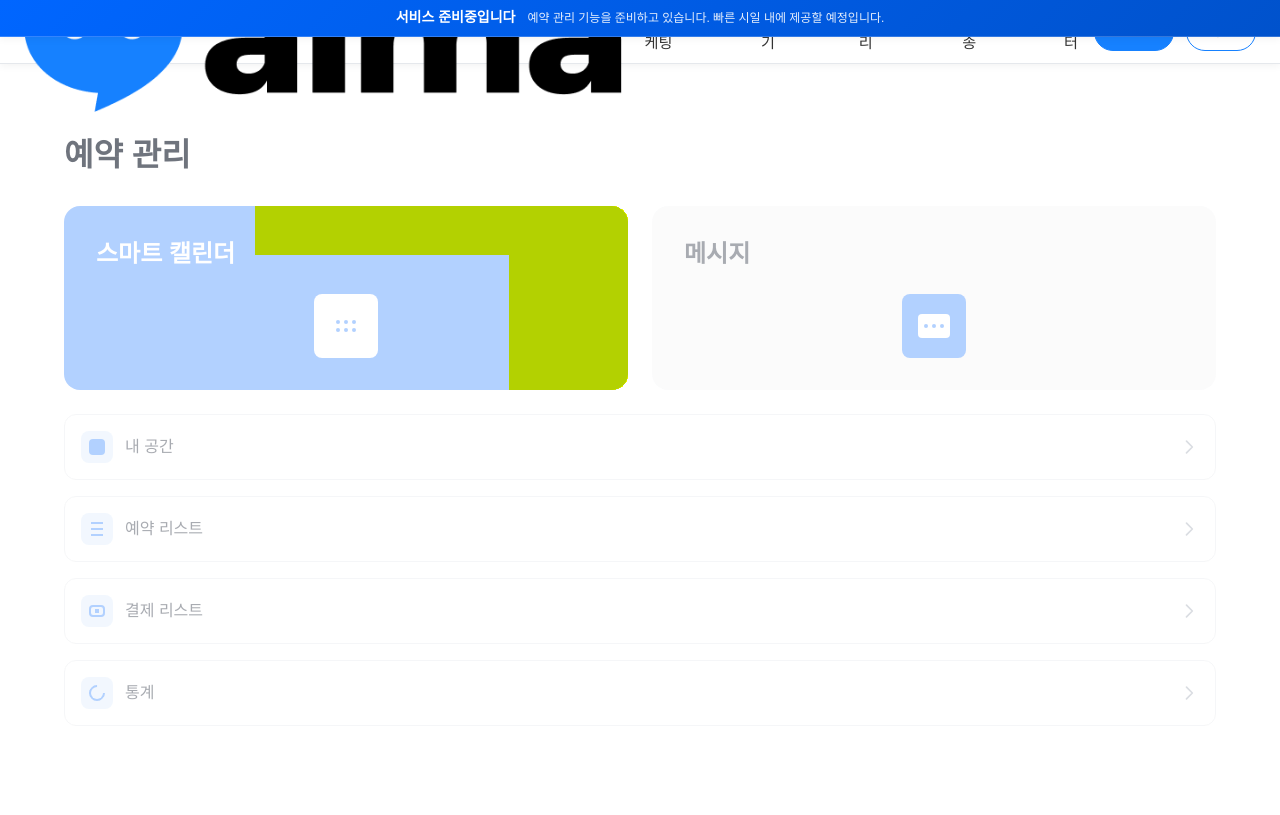
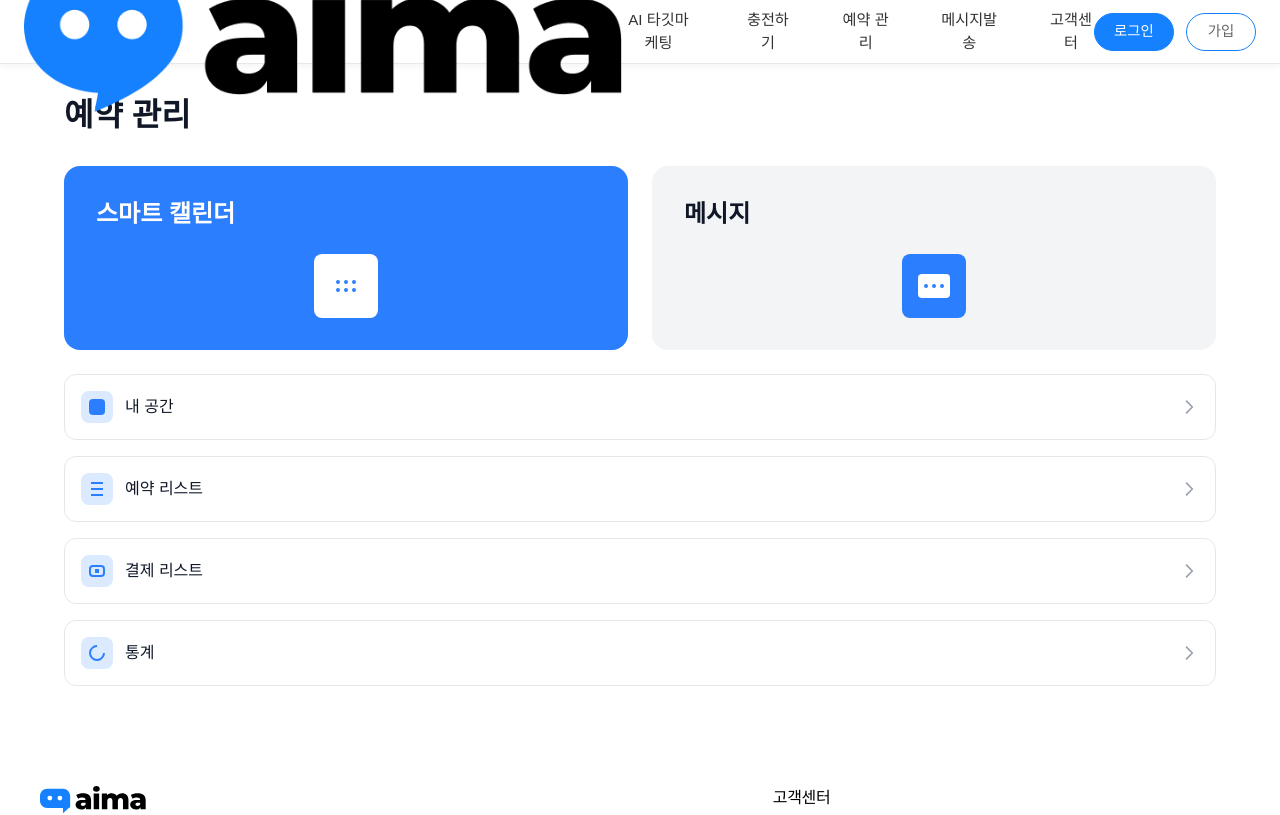
Before and after one commit to mtscoaima/aima, a Next.js app: page /reservations in a window 1280 px wide. Shown: the top 815 px of the page. Built offline with nearby package versions, Linux system fonts and the light colour scheme.

Commit message:
fix: 예약 관리 페이지 상호작용 방지 배너 제거

```diff
--- a/src/app/reservations/page.tsx
+++ b/src/app/reservations/page.tsx
@@ -1,25 +1,16 @@
 "use client";
 
 import React from "react";
-// import { useRouter } from "next/navigation";
+import { useRouter } from "next/navigation";
 
 export default function ReservationsPage() {
-  // const router = useRouter();
+  const router = useRouter();
 
-  // const handleMenuClick = (path: string) => {
-  //   // 모든 클릭 이벤트를 무시
-  //   return;
-  // };
+  const handleMenuClick = (path: string) => {
+    router.push(path);
+  };
 
   return (
-    <div className="page-disabled-overlay">
-      <div className="login-prompt-banner">
-        <div className="login-prompt-content">
-          <h3>서비스 준비중입니다</h3>
-          <p>예약 관리 기능을 준비하고 있습니다. 빠른 시일 내에 제공할 예정입니다.</p>
-        </div>
-      </div>
-      <div className="page-content-disabled">
     <div className="container mx-auto px-4 py-8">
       <div className="max-w-6xl mx-auto">
         <h1 className="text-2xl font-bold text-gray-900 mb-8">
@@ -29,7 +20,8 @@ export default function ReservationsPage() {
         <div className="grid grid-cols-1 md:grid-cols-2 gap-6">
           {/* 스마트 캘린더 - 큰 카드 */}
           <div
-                className="bg-blue-500 text-white rounded-2xl p-8 cursor-not-allowed opacity-60 md:col-span-2 lg:col-span-1"
+            onClick={() => handleMenuClick('/reservations/calendar')}
+            className="bg-blue-500 text-white rounded-2xl p-8 cursor-pointer hover:bg-blue-600 transition-colors md:col-span-2 lg:col-span-1"
           >
             <h2 className="text-xl font-semibold mb-6">스마트 캘린더</h2>
             <div className="flex justify-center">
@@ -52,7 +44,8 @@ export default function ReservationsPage() {
 
           {/* 메시지 - 큰 카드 */}
           <div
-                className="bg-gray-100 rounded-2xl p-8 cursor-not-allowed opacity-60 md:col-span-2 lg:col-span-1"
+            onClick={() => handleMenuClick('/reservations/message')}
+            className="bg-gray-100 rounded-2xl p-8 cursor-pointer hover:bg-gray-200 transition-colors md:col-span-2 lg:col-span-1"
           >
             <h2 className="text-xl font-semibold text-gray-900 mb-6">메시지</h2>
             <div className="flex justify-center">
@@ -72,7 +65,8 @@ export default function ReservationsPage() {
           <div className="md:col-span-2 space-y-4">
             {/* 내 공간 */}
             <div
-                  className="bg-white rounded-xl p-4 border border-gray-200 cursor-not-allowed opacity-60 flex items-center justify-between"
+              onClick={() => handleMenuClick('/reservations/places')}
+              className="bg-white rounded-xl p-4 border border-gray-200 cursor-pointer hover:bg-gray-50 transition-colors flex items-center justify-between"
             >
               <div className="flex items-center space-x-3">
                 <div className="w-8 h-8 bg-blue-100 rounded-lg flex items-center justify-center">
@@ -87,7 +81,8 @@ export default function ReservationsPage() {
 
             {/* 예약 리스트 */}
             <div
-                  className="bg-white rounded-xl p-4 border border-gray-200 cursor-not-allowed opacity-60 flex items-center justify-between"
+              onClick={() => handleMenuClick('/reservations/list')}
+              className="bg-white rounded-xl p-4 border border-gray-200 cursor-pointer hover:bg-gray-50 transition-colors flex items-center justify-between"
             >
               <div className="flex items-center space-x-3">
                 <div className="w-8 h-8 bg-blue-100 rounded-lg flex items-center justify-center">
@@ -106,7 +101,8 @@ export default function ReservationsPage() {
 
             {/* 결제 리스트 */}
             <div
-                  className="bg-white rounded-xl p-4 border border-gray-200 cursor-not-allowed opacity-60 flex items-center justify-between"
+              onClick={() => handleMenuClick('/reservations/payments')}
+              className="bg-white rounded-xl p-4 border border-gray-200 cursor-pointer hover:bg-gray-50 transition-colors flex items-center justify-between"
             >
               <div className="flex items-center space-x-3">
                 <div className="w-8 h-8 bg-blue-100 rounded-lg flex items-center justify-center">
@@ -123,7 +119,8 @@ export default function ReservationsPage() {
 
             {/* 통계 */}
             <div
-                  className="bg-white rounded-xl p-4 border border-gray-200 cursor-not-allowed opacity-60 flex items-center justify-between"
+              onClick={() => handleMenuClick('/reservations/statistics')}
+              className="bg-white rounded-xl p-4 border border-gray-200 cursor-pointer hover:bg-gray-50 transition-colors flex items-center justify-between"
             >
               <div className="flex items-center space-x-3">
                 <div className="w-8 h-8 bg-blue-100 rounded-lg flex items-center justify-center">
@@ -140,7 +137,5 @@ export default function ReservationsPage() {
         </div>
       </div>
     </div>
-      </div>
-    </div>
   );
 }
```
Also changed, not shown: 예약관리_구현계획서.txt. Lines whose indentation alone changed are shown as unchanged.
